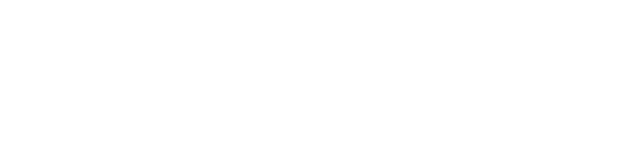
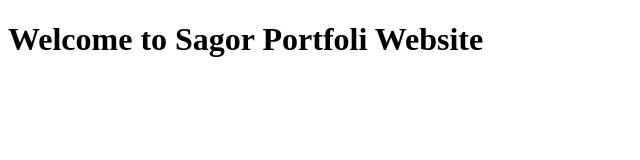
Before and after one commit to sagorsanthia/developer-portfolio, a plain HTML site: page index.html in a window 1280 px wide. Shown: the whole page, without its empty margins (0-640 px from the left). Drawn offline with Linux system fonts and the light colour scheme.

Commit message:
my second git commit

```diff
--- a/index.html
+++ b/index.html
@@ -8,6 +8,6 @@
   <link rel="stylesheet" href="style.css">
 </head>
 <body>
-
+  <h1>Welcome to Sagor Portfoli Website</h1>
 </body>
 </html>
```
Also changed, not shown: images/dream-bg.png (added), images/exp-bg.png (added), images/jhankar.png (added), images/jhankar2.png (added), images/my-bg.png (added), images/my-bg2.png (added), images/top-banner.png (added), 7 other files.
